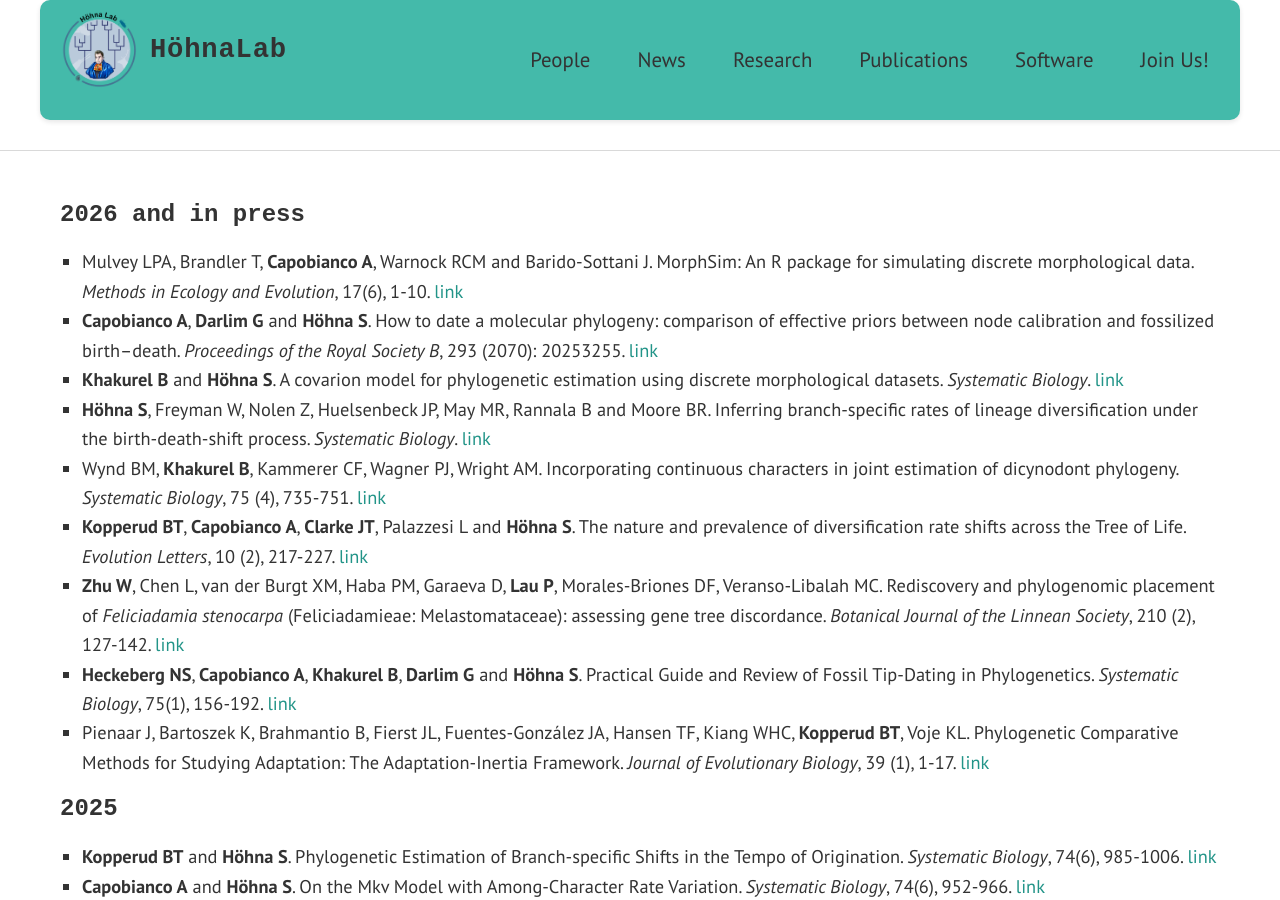
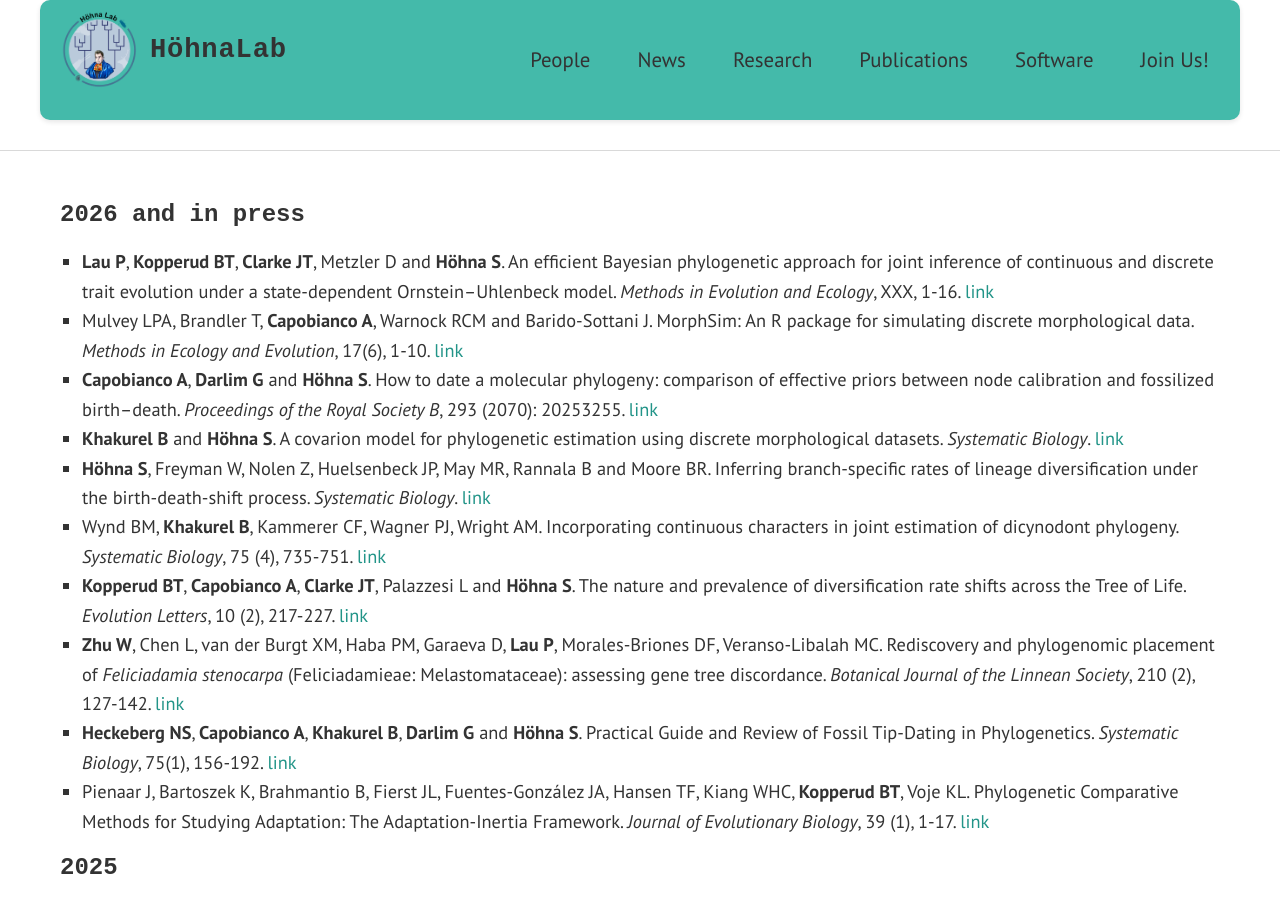
Before and after one commit to hoehnalab/hoehnalab.github.io, a Jekyll site: the page built from publications.md, in a window 1280 px wide and 900 px high. Built offline with Jekyll 4.4.1, drawn with Linux system fonts in a browser that asks for light colours; some web fonts are replaced.

Commit message:
Adding Priscilla's paper

```diff
--- a/publications.md
+++ b/publications.md
@@ -4,6 +4,7 @@
 permalink: /publications/
 ---
 <h3>2026 and in press</h3>
+- <strong>Lau P</strong>, <strong>Kopperud BT</strong>, <strong>Clarke JT</strong>, Metzler D and <strong>Höhna S</strong>. An efficient Bayesian phylogenetic approach for joint inference of continuous and discrete trait evolution under a state-dependent Ornstein–Uhlenbeck model. *Methods in Evolution and Ecology*, XXX, 1-16. [link](https://doi.org/10.1111/2041-210x.70371)
 - Mulvey LPA, Brandler T, <strong>Capobianco A</strong>, Warnock RCM and Barido-Sottani J. MorphSim: An R package for simulating discrete morphological data. *Methods in Ecology and Evolution*, 17(6), 1-10. [link](https://doi.org/10.1111/2041-210x.70326)
 - <strong>Capobianco A</strong>, <strong>Darlim G</strong> and <strong>Höhna S</strong>. How to date a molecular phylogeny: comparison of effective priors between node calibration and fossilized birth–death. *Proceedings of the Royal Society B*, 293 (2070): 20253255. [link](https://doi.org/10.1098/rspb.2025.3255)
 - <strong>Khakurel B</strong> and <strong>Höhna S</strong>. A covarion model for phylogenetic estimation using discrete morphological datasets. *Systematic Biology*. [link](https://doi.org/10.1093/sysbio/syag014)
```
